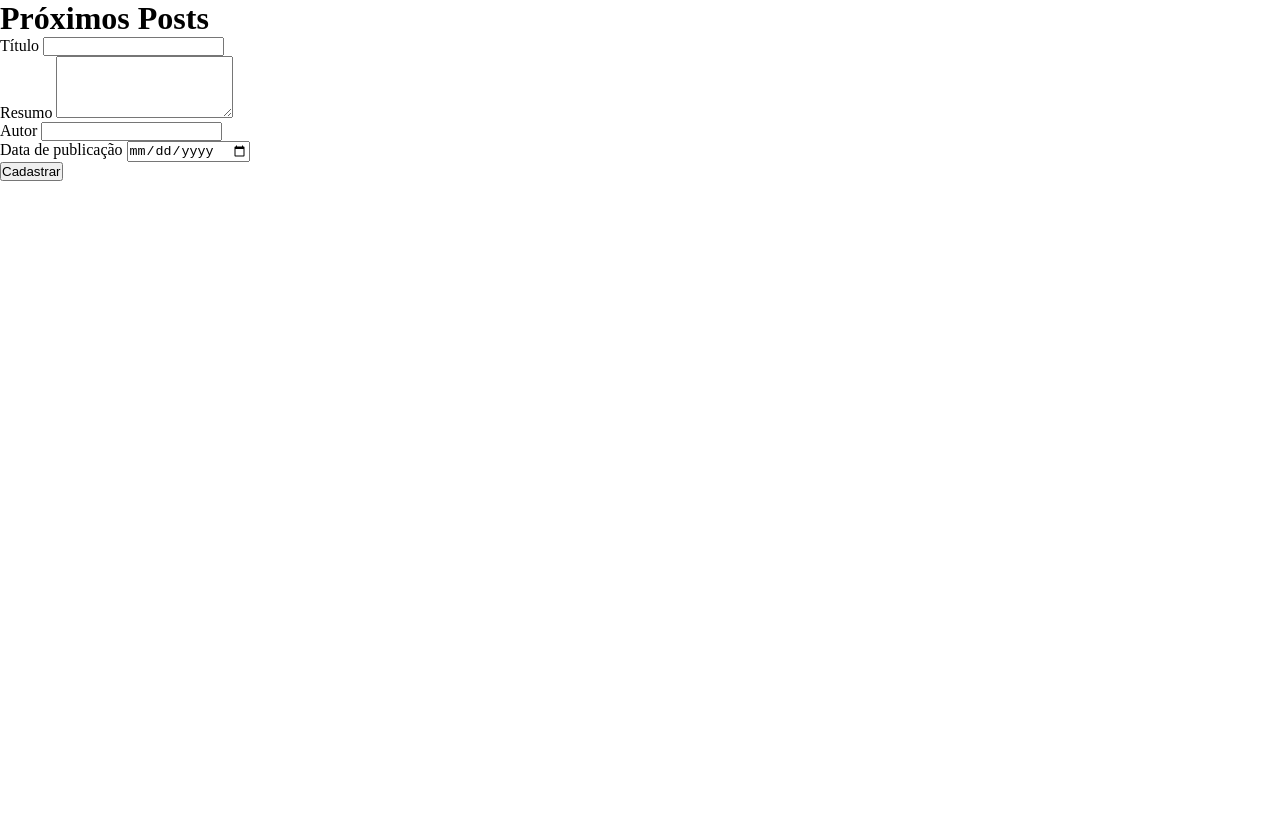
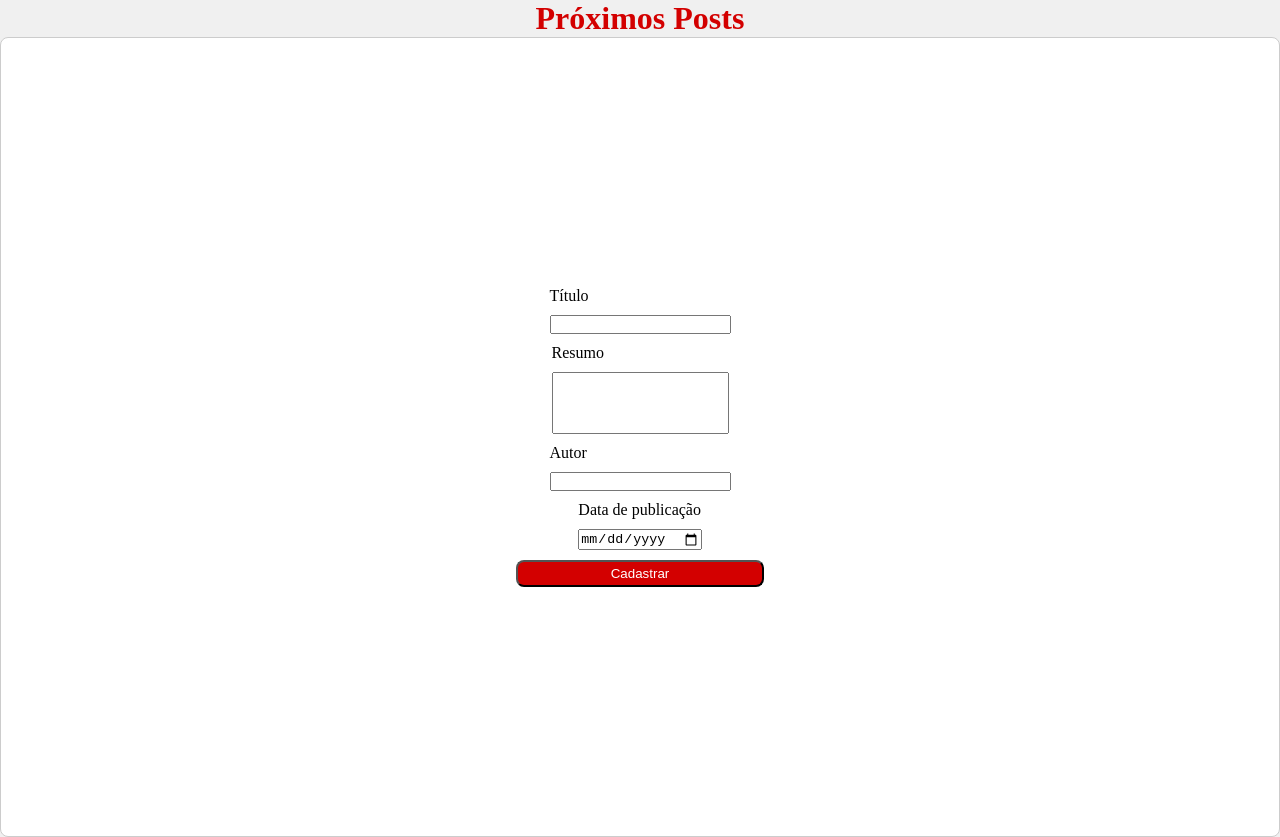
Before and after one commit to giobasiliox/objects-posts, a plain HTML site: page index.html in a window 1280 px wide. Before the commit the page ends 800 px from the top, so only its background shows below. Drawn offline with Linux system fonts and the light colour scheme.

Commit message:
feat: parcial style

```diff
--- a/assets/css/styles.index.css
+++ b/assets/css/styles.index.css
@@ -3,3 +3,50 @@
     margin: 0;
     box-sizing: border-box;
 }
+
+body{
+    background-color: #f0f0f0;
+}
+
+h1{
+    color: #d30000;
+    text-align: center;
+}
+
+#postForm{
+    display: flex;
+    flex-direction: column;
+    justify-content: center;
+    align-items: center;
+    height: 100vh;
+    width: 100%;
+    padding: 20px;
+    border: 1px solid #ccc;
+    border-radius: 8px;
+    background-color:#ffffff ;
+}
+label,
+input,
+textarea{
+    display: block;
+    margin-bottom: 10px;
+    width: 100%;
+    box-sizing: border-box;
+}
+
+textarea{
+    resize: none;
+}
+
+button{
+    background-color: #d30000;
+    color: #ffffff;
+    cursor: pointer;
+    width: 20%;
+    padding: 0.25rem;
+    border-radius: 8px;
+}
+
+button:hover{
+    background-color: #a00000;
+}
--- a/index.html
+++ b/index.html
@@ -32,5 +32,7 @@
 
     <button>Cadastrar</button>
 </div>
+
+<div id="list"></div>
 </body>
 </html>
```
